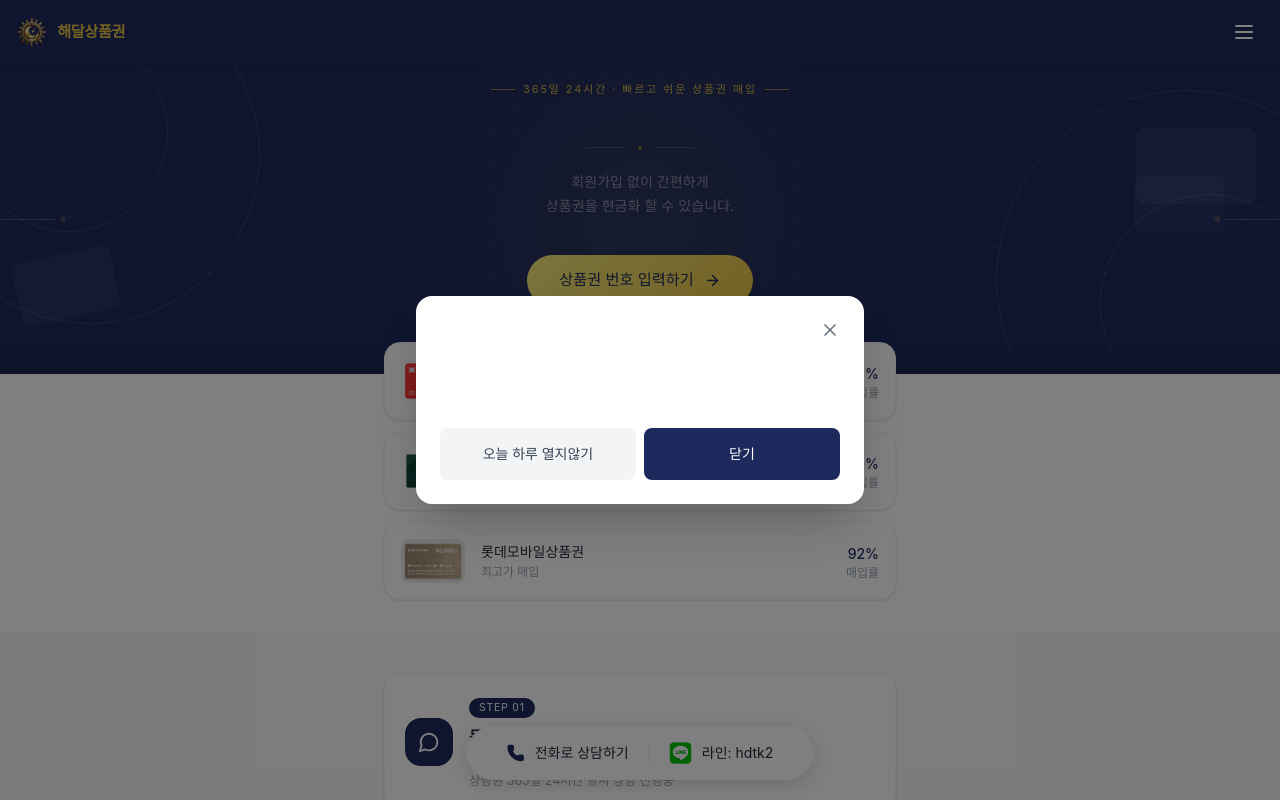
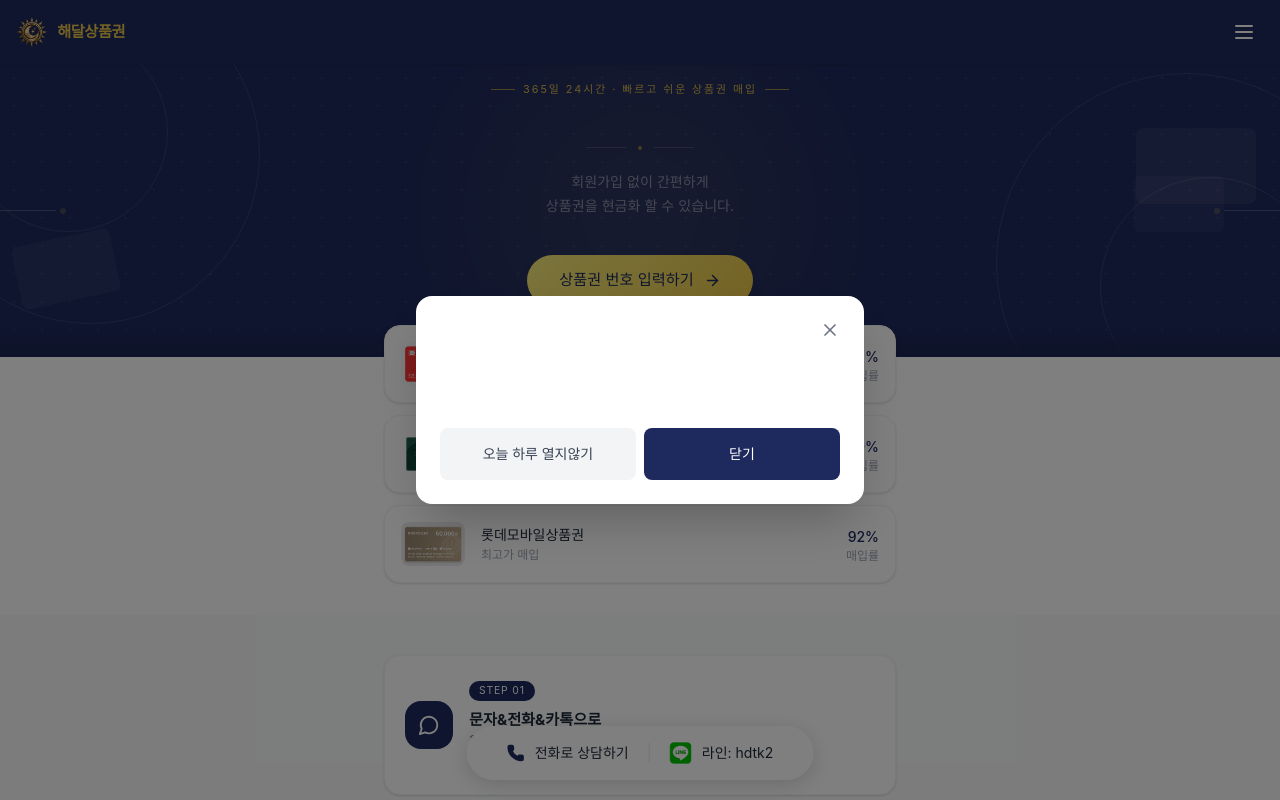
Before and after one commit to dasgddadqw231/haedalticket, a React (Vite) app: page / in a window 1280 px wide. Shown: the top 800 px of the page. Built offline with nearby package versions, Linux system fonts and the light colour scheme.

Commit message:
UI: Tighten Hero section min-height to 260px

```diff
--- a/src/app/components/HeroSection.tsx
+++ b/src/app/components/HeroSection.tsx
@@ -5,7 +5,7 @@ export function HeroSection() {
     <section
       id="home"
       className="relative overflow-hidden bg-[#1E2A5E]"
-      style={{ minHeight: "310px" }}
+      style={{ minHeight: "260px" }}
     >
       {/* ── 배경 레이어: 그리드 도트 패턴 ── */}
       <div
```
